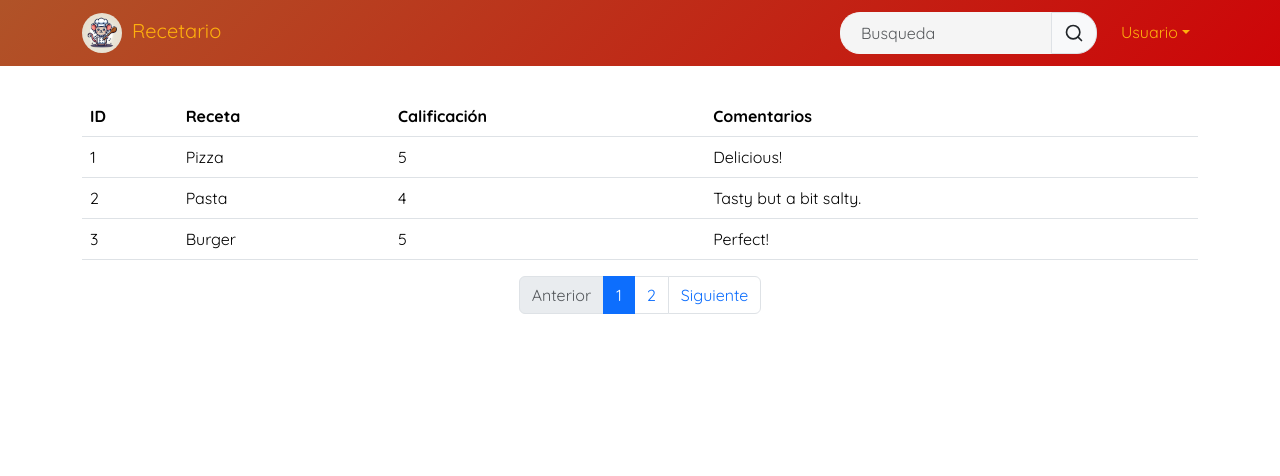
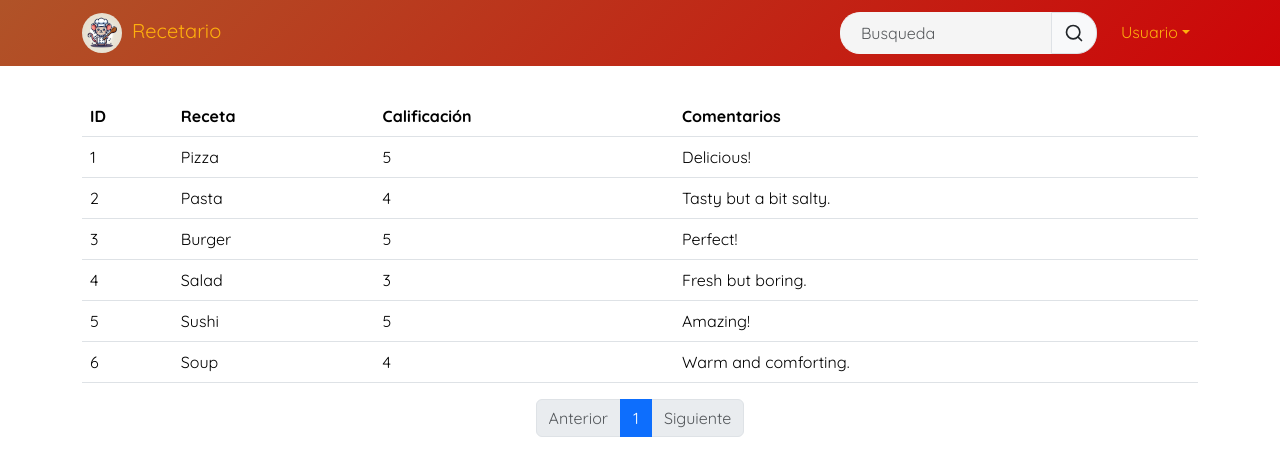
Before and after one commit to JulioCesarGutierrezRojas/Recetario, a React (Vite) app in the folder front/: page /mycomment in a window 1280 px wide. Shown: the top 476 px of the page. Built offline with nearby package versions, Linux system fonts and the light colour scheme; no server answers.

Commit message:
Creacion de la pagina de los comentarios propios

```diff
--- a/front/src/modules/comments/views/Mycomment.jsx
+++ b/front/src/modules/comments/views/Mycomment.jsx
@@ -13,7 +13,7 @@ const Mycomment = () => {
     ];
 
     const [currentPage, setCurrentPage] = useState(1);
-    const itemsPerPage = 3;
+    const itemsPerPage = 6;
 
     const totalPages = Math.ceil(Comments.length / itemsPerPage);
     const startIndex = (currentPage - 1) * itemsPerPage;
@@ -48,7 +48,7 @@ const Mycomment = () => {
                 </tbody>
             </table>
 
-            {/* Paginación */}
+
             <nav>
                 <ul className="pagination justify-content-center">
                     <li className={`page-item ${currentPage === 1 ? "disabled" : ""}`}>
```
